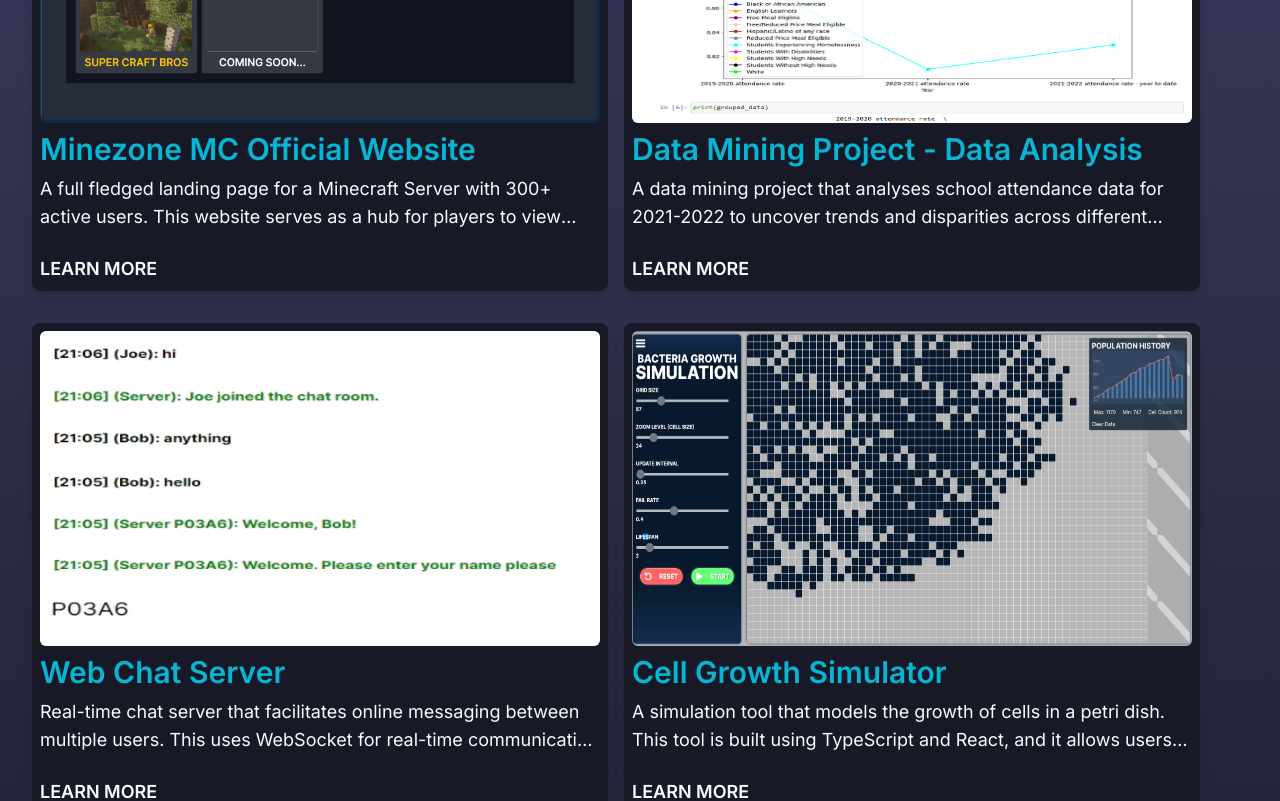
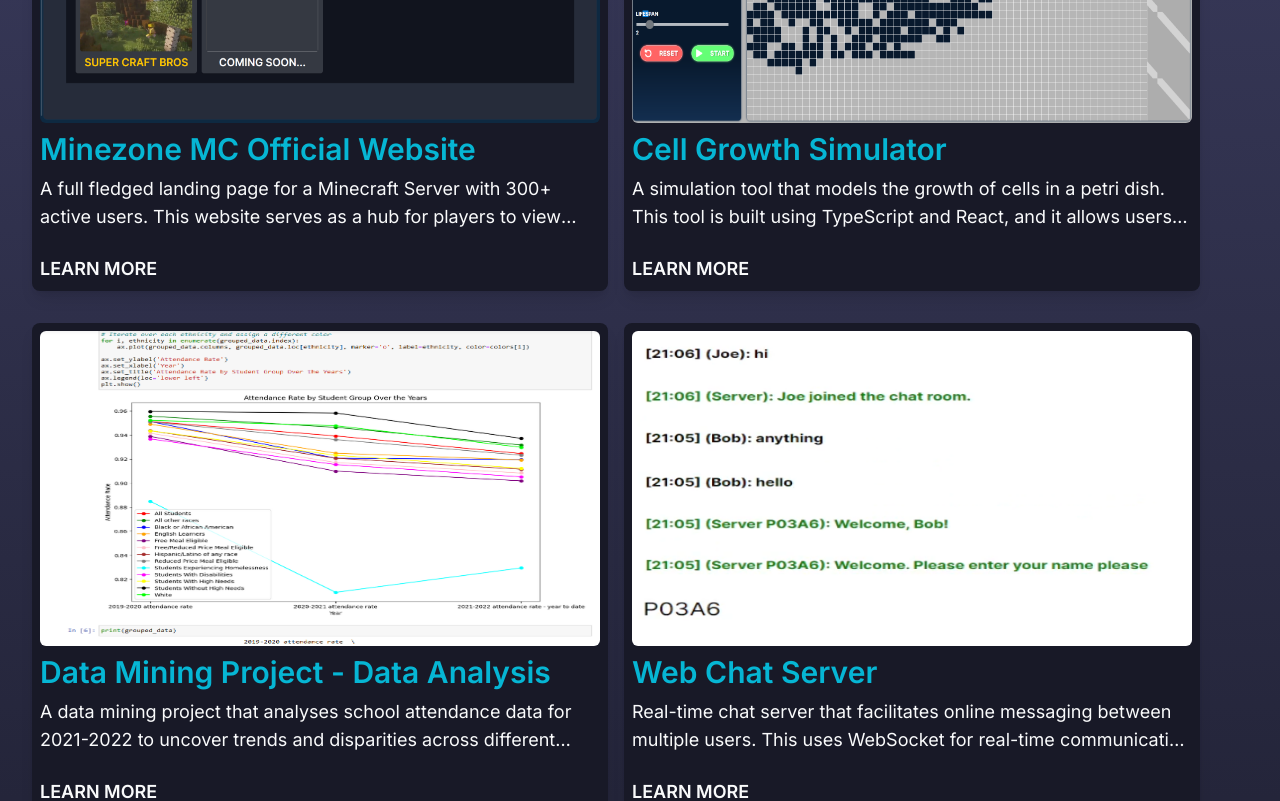
Before and after one commit to yambrose/Portfolio-Site, a React (Vite) app: page / in a window 1280 px wide. Shown: the part 2040-2841 px from the top of the page. Built offline with nearby package versions, Linux system fonts and the light colour scheme.

Commit message:
Update projects.js

```diff
--- a/src/data/projects.js
+++ b/src/data/projects.js
@@ -5,6 +5,13 @@
         sampleImage: '1Minezone.png',
         githubUrl: 'https://github.com/MinezoneMC/MinezoneWeb',
         skills: ['HTML', 'CSS', 'Javascript', 'React', 'Tailwind CSS', 'Django', 'Python']
+    },
+    {
+        title: 'Cell Growth Simulator',
+        description: 'A simulation tool that models the growth of cells in a petri dish. This tool is built using TypeScript and React, and it allows users to customize the simulation parameters.',
+        sampleImage: '1Cells.png',
+        githubUrl: 'https://github.com/yambrose/CellGrowthSimulation',
+        skills: ['TypeScript', 'React']
     },
     {
         title: 'Data Mining Project - Data Analysis',
@@ -19,13 +26,6 @@
         sampleImage: '1ChatServer.png',
         githubUrl: 'https://github.com/OntarioTech-CS-program/w24-csci2020u-assignment02-saroch-yip-ciceu-consuegra',
         skills: ['HTML', 'CSS', 'Javascript', 'Java', 'Maven', 'Glassfish']
-    },
-    {
-        title: 'Cell Growth Simulator',
-        description: 'A simulation tool that models the growth of cells in a petri dish. This tool is built using TypeScript and React, and it allows users to customize the simulation parameters.',
-        sampleImage: '1Cells.png',
-        githubUrl: 'https://github.com/yambrose/CellGrowthSimulation',
-        skills: ['TypeScript', 'React']
     },
     {
         title: 'Spam Detector',
```
